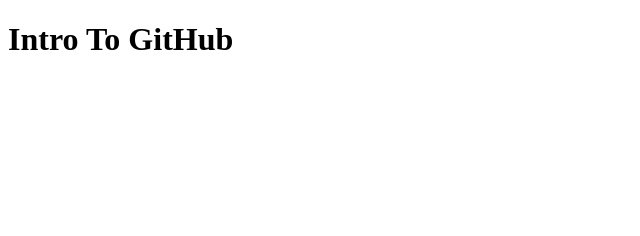
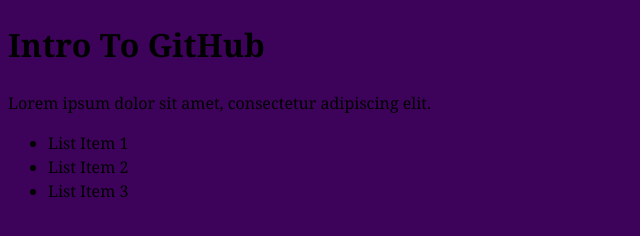
Before and after one commit to Meganjd/intro-to-github, a plain HTML site: page index.html in a window 1280 px wide. Shown: the whole page, without its empty margins (0-640 px from the left). Drawn offline with Linux system fonts and the light colour scheme.

Commit message:
Added Basic CSS

```diff
--- /dev/null
+++ b/css/general.css
@@ -0,0 +1,7 @@
+@charset "UTF-8";
+/* CSS Document */
+
+html {
+	background-color: #3D025A;
+	font: normal 100%/1.5 Georgia,serif;
+}
--- a/index.html
+++ b/index.html
@@ -3,11 +3,20 @@
 <head>
 <meta charset="UTF-8">
 <title>Intro To GitHub</title>
+<link href="css/general.css" rel="stylesheet">
 </head>
 
 <body>
 
 <h1>Intro To GitHub</h1>
 
+<p>Lorem ipsum dolor sit amet, consectetur adipiscing elit.</p>
+
+<ul>
+	<li>List Item 1</li>
+	<li>List Item 2</li>
+	<li>List Item 3</li>
+</ul>
+
 </body>
 </html>
```
Also changed, not shown: 1 other file.
